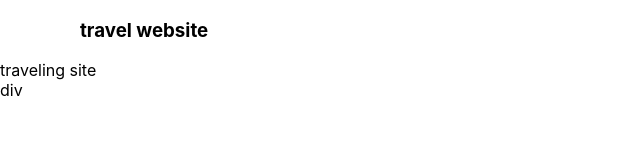
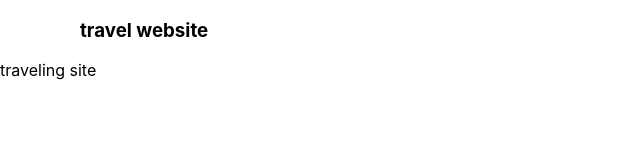
Before and after one commit to christykazi/travelingsite, a React (Create React App) app: page / in a window 1280 px wide. Shown: the top 160 px of the page, without its empty margins (0-640 px from the left). Built offline with nearby package versions, Linux system fonts and the light colour scheme.

Commit message:
debugged

```diff
--- a/src/App.js
+++ b/src/App.js
@@ -5,7 +5,7 @@ function App() {
     <div>
    <ol><ul><h3>travel website</h3></ul></ol>
    <div className="hget">traveling site</div>
-   div
+
     </div>
 
   );
```
